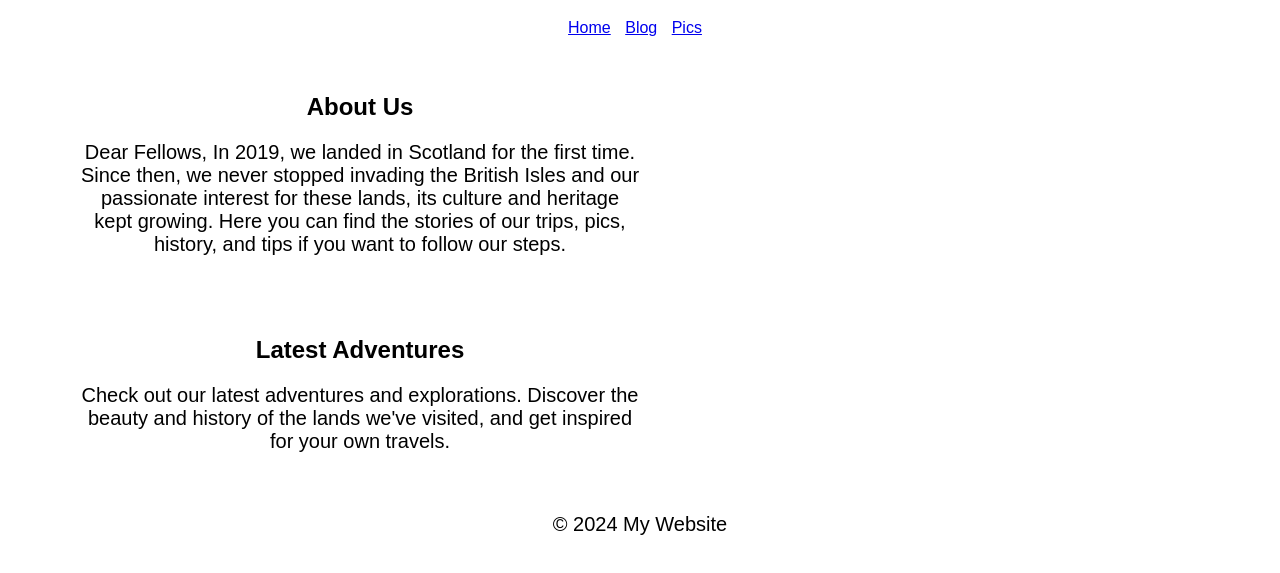
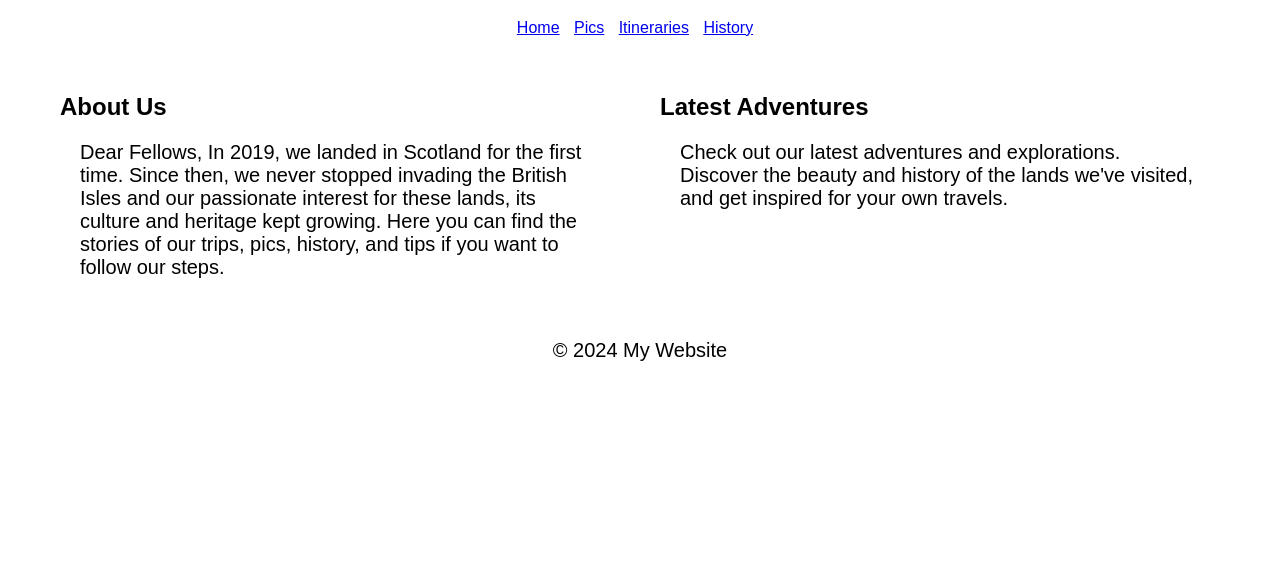
Before and after one commit to thelastinvaders/thelastinvaders.github.io, a plain HTML site: page index.html in a window 1280 px wide. Shown: the part 61-634 px from the top of the page. Drawn offline with Linux system fonts and the light colour scheme.

Commit message:
Update index.html

```diff
--- a/index.html
+++ b/index.html
@@ -24,33 +24,32 @@
             text-align: center;
         }
 
-        /* Styles for screens wider than 600px */
-        @media (min-width: 600px) {
-            p {
-                font-size: 18px; /* Larger font size for wider screens */
-            }
-            .section {
-                float: left;
-                width: 50%; /* Each section takes up half the container width */
-            }
-        }
-
-        /* Styles for screens wider than 1000px */
-        @media (min-width: 1000px) {
-            p {
-                font-size: 20px; /* Even larger font size for desktop screens */
-            }
-        }
-
         .container {
-            width: 100%; /* Use percentages for flexible width */
-            max-width: 1200px; /* Limit the maximum width */
+            display: flex;
+            flex-wrap: wrap;
+            justify-content: center; /* Center items horizontally */
+            max-width: 1200px;
             margin: 0 auto; /* Center the container */
-            overflow: hidden; /* Clear the float */
+            text-align: left; /* Align text to the left within each flex item */
         }
 
         .section {
             padding: 20px;
+            flex: 1; /* Allow each section to grow */
+            min-width: 250px; /* Minimum width before wrapping */
+        }
+
+        @media (min-width: 600px) {
+            .section {
+                width: 50%; /* Adjust width for medium to large screens */
+            }
+        }
+
+        /* Optional: Larger font size for larger screens */
+        @media (min-width: 1000px) {
+            p {
+                font-size: 20px;
+            }
         }
     </style>
 </head>
@@ -60,8 +59,9 @@
         <nav>
             <ul>
                 <li><a href="index.html">Home</a></li>
-                <li><a href="blog.html">Blog</a></li>
                 <li><a href="pics.html">Pics</a></li>
+                <li><a href="itineraries.html">Itineraries</a></li>
+                <li><a href="history.html">History</a></li>
             </ul>
         </nav>
     </header>
```
